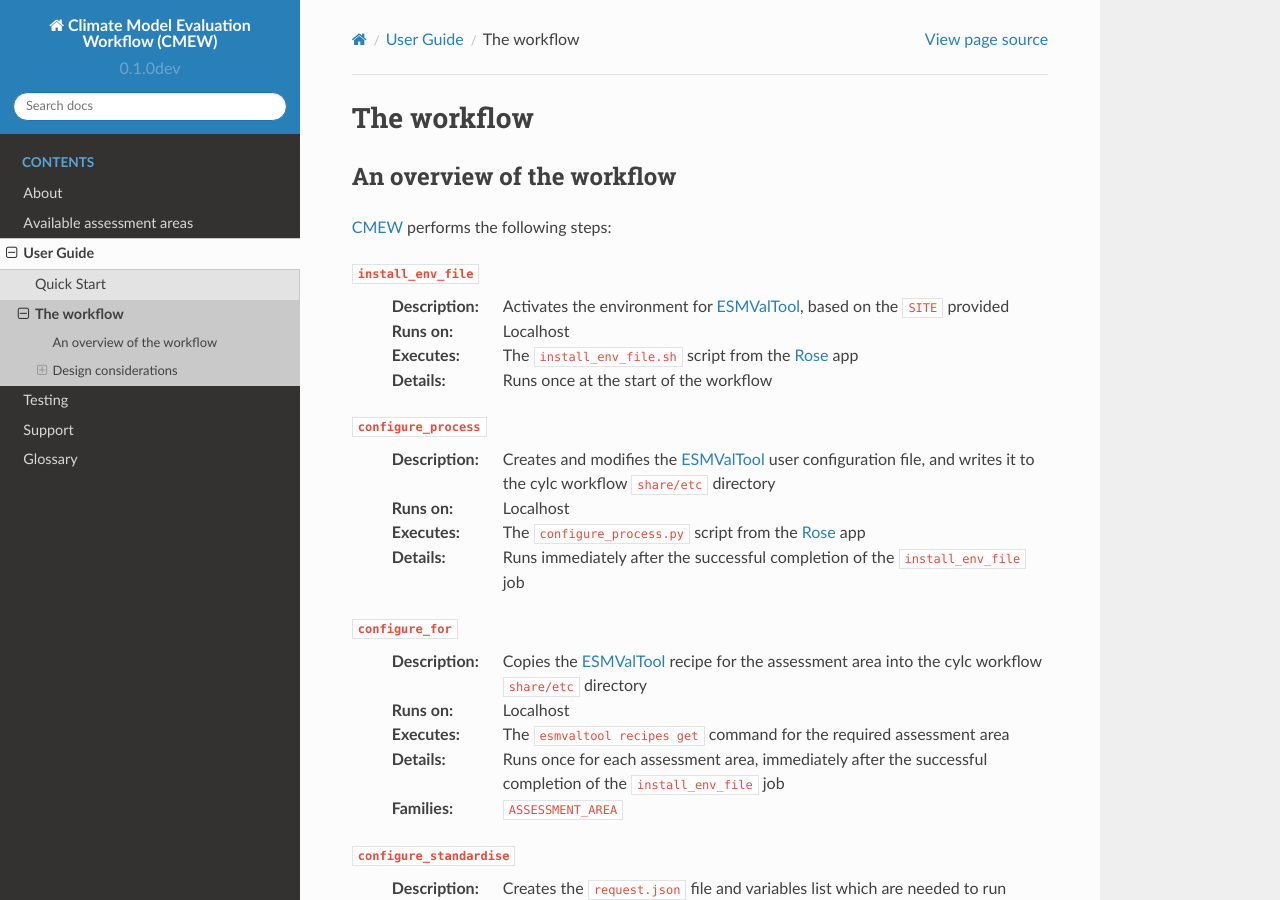
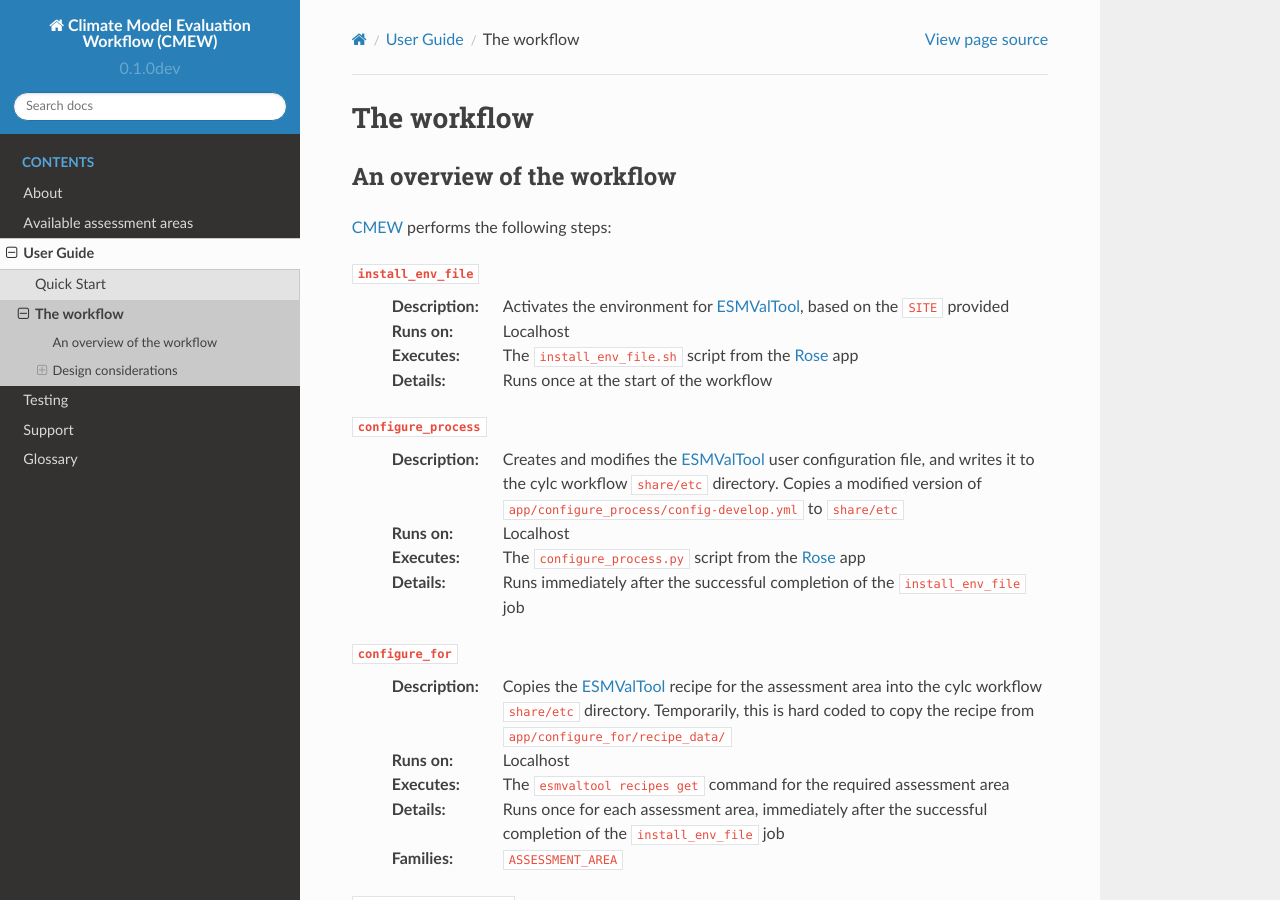
Before and after one commit to MetOffice/CMEW, a Sphinx documentation site: the page built from doc/source/user_guide/workflow.rst, in a window 1280 px wide and 900 px high. Built offline with Sphinx 7.4.7 and the Read the Docs theme 2.0.0, drawn with Linux system fonts in a browser that asks for light colours.

Commit message:
#166: update documentation

```diff
--- a/doc/source/user_guide/workflow.rst
+++ b/doc/source/user_guide/workflow.rst
@@ -23,7 +23,9 @@ An overview of the workflow
 ``configure_process``
   :Description:
      Creates and modifies the |ESMValTool| user configuration file,
-     and writes it to the cylc workflow ``share/etc`` directory
+     and writes it to the cylc workflow ``share/etc`` directory. Copies
+     a modified version of ``app/configure_process/config-develop.yml``
+     to ``share/etc``
   :Runs on:
      Localhost
   :Executes:
@@ -34,7 +36,8 @@ An overview of the workflow
 ``configure_for``
   :Description:
      Copies the |ESMValTool| recipe for the assessment area into
-     the cylc workflow ``share/etc`` directory
+     the cylc workflow ``share/etc`` directory. Temporarily, this is hard coded
+     to copy the recipe from ``app/configure_for/recipe_data/``
   :Runs on:
      Localhost
   :Executes:
```
Also changed, not shown: 1 other file.
